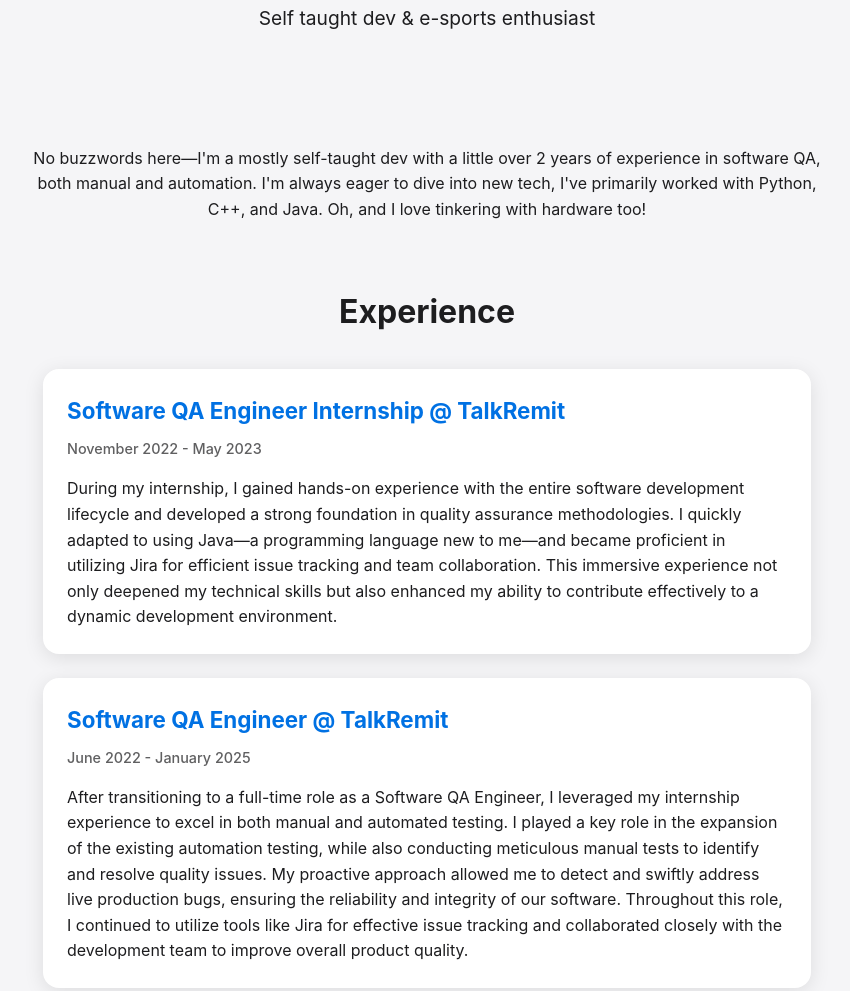
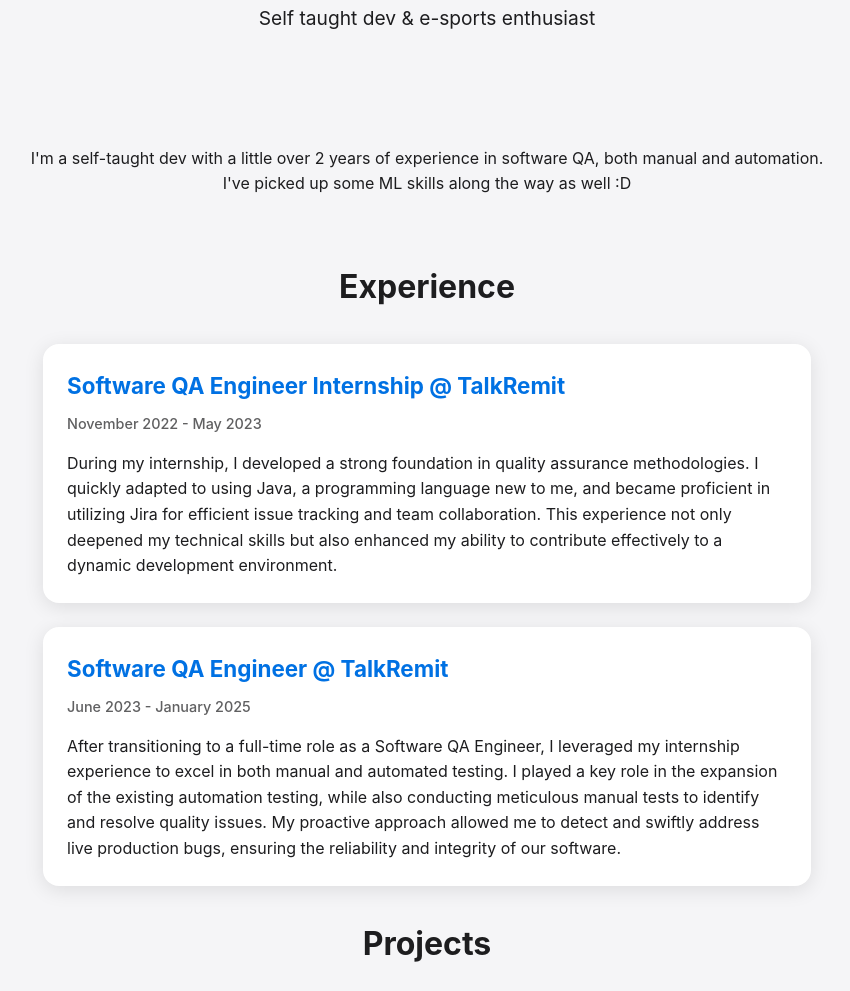
Before and after one commit to ValkaYuh/ValkaYuh.github.io, a plain HTML site: page index.html in a window 1280 px wide. Shown: the part 146-1137 px from the top of the page, without its empty margins (213-1063 px from the left). Drawn offline with Linux system fonts and the light colour scheme.

Commit message:
Update index.html

```diff
--- a/index.html
+++ b/index.html
@@ -331,7 +331,7 @@
     </header>
 
     <section class="about" id="about-section">
-        <p>No buzzwords here—I'm a mostly self-taught dev with a little over 2 years of experience in software QA, both manual and automation. I'm always eager to dive into new tech, I've primarily worked with Python, C++, and Java. Oh, and I love tinkering with hardware too!</p>
+        <p>I'm a self-taught dev with a little over 2 years of experience in software QA, both manual and automation. I've picked up some ML skills along the way as well :D</p>
     </section>
 
 	<h2 class="section-title">Experience</h2>
@@ -340,12 +340,12 @@
         <div class="experience-item-1">
             <h3 class="job-title">Software QA Engineer Internship @ TalkRemit</h3>
             <p class="job-duration">November 2022 - May 2023</p>
-            <p class="job-description">During my internship, I gained hands-on experience with the entire software development lifecycle and developed a strong foundation in quality assurance methodologies. I quickly adapted to using Java—a programming language new to me—and became proficient in utilizing Jira for efficient issue tracking and team collaboration. This immersive experience not only deepened my technical skills but also enhanced my ability to contribute effectively to a dynamic development environment.</p>
+            <p class="job-description">During my internship, I developed a strong foundation in quality assurance methodologies. I quickly adapted to using Java, a programming language new to me, and became proficient in utilizing Jira for efficient issue tracking and team collaboration. This experience not only deepened my technical skills but also enhanced my ability to contribute effectively to a dynamic development environment.</p>
         </div>
 		<div class="experience-item-2">
             <h3 class="job-title">Software QA Engineer @ TalkRemit</h3>
-            <p class="job-duration">June 2022 - January 2025</p>
-            <p class="job-description">After transitioning to a full-time role as a Software QA Engineer, I leveraged my internship experience to excel in both manual and automated testing. I played a key role in the expansion of the existing automation testing,  while also conducting meticulous manual tests to identify and resolve quality issues. My proactive approach allowed me to detect and swiftly address live production bugs,  ensuring the reliability and integrity of our software. Throughout this role, I continued to utilize tools like Jira for effective issue tracking and collaborated closely with the development team to improve overall product quality.</p>
+            <p class="job-duration">June 2023 - January 2025</p>
+            <p class="job-description">After transitioning to a full-time role as a Software QA Engineer, I leveraged my internship experience to excel in both manual and automated testing. I played a key role in the expansion of the existing automation testing,  while also conducting meticulous manual tests to identify and resolve quality issues. My proactive approach allowed me to detect and swiftly address live production bugs,  ensuring the reliability and integrity of our software.</p>
         </div>
     </section>
 
@@ -465,11 +465,8 @@
     </template>
 
     <footer>
-        <p>&copy; 2025 Valentin Enchev. All rights reserved.</p>
         <div class="social-links">
             <a href="https://github.com/ValkaYuh" aria-label="GitHub"><i class="fab fa-github"></i></a>
-            <a href="#" aria-label="LinkedIn"><i class="fab fa-linkedin"></i></a>
-            <a href="#" aria-label="Twitter"><i class="fab fa-twitter"></i></a>
             <a href="https://linktr.ee/valentinenchev" aria-label="Linktree"><i class="fas fa-envelope"></i></a>
         </div>
     </footer>
```
